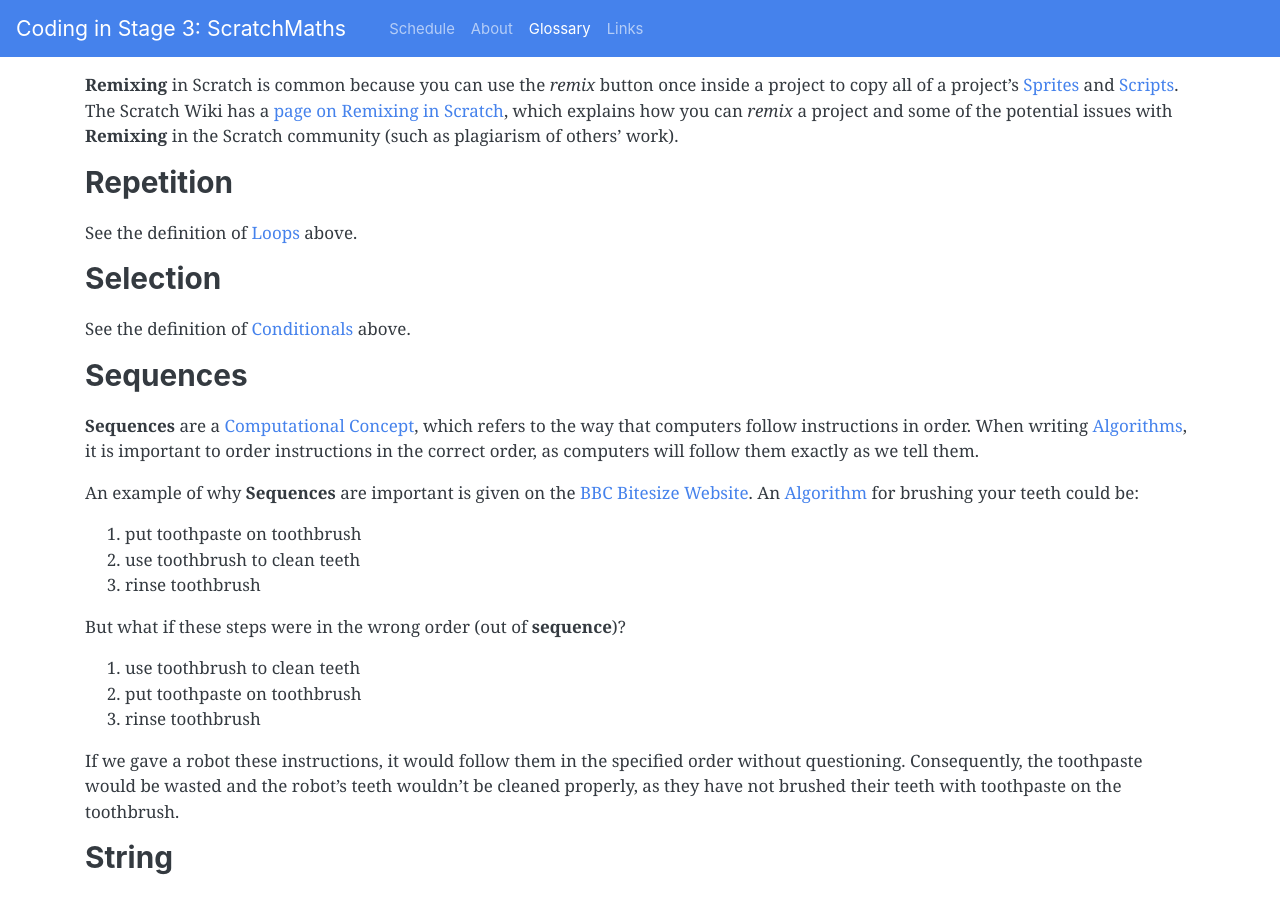
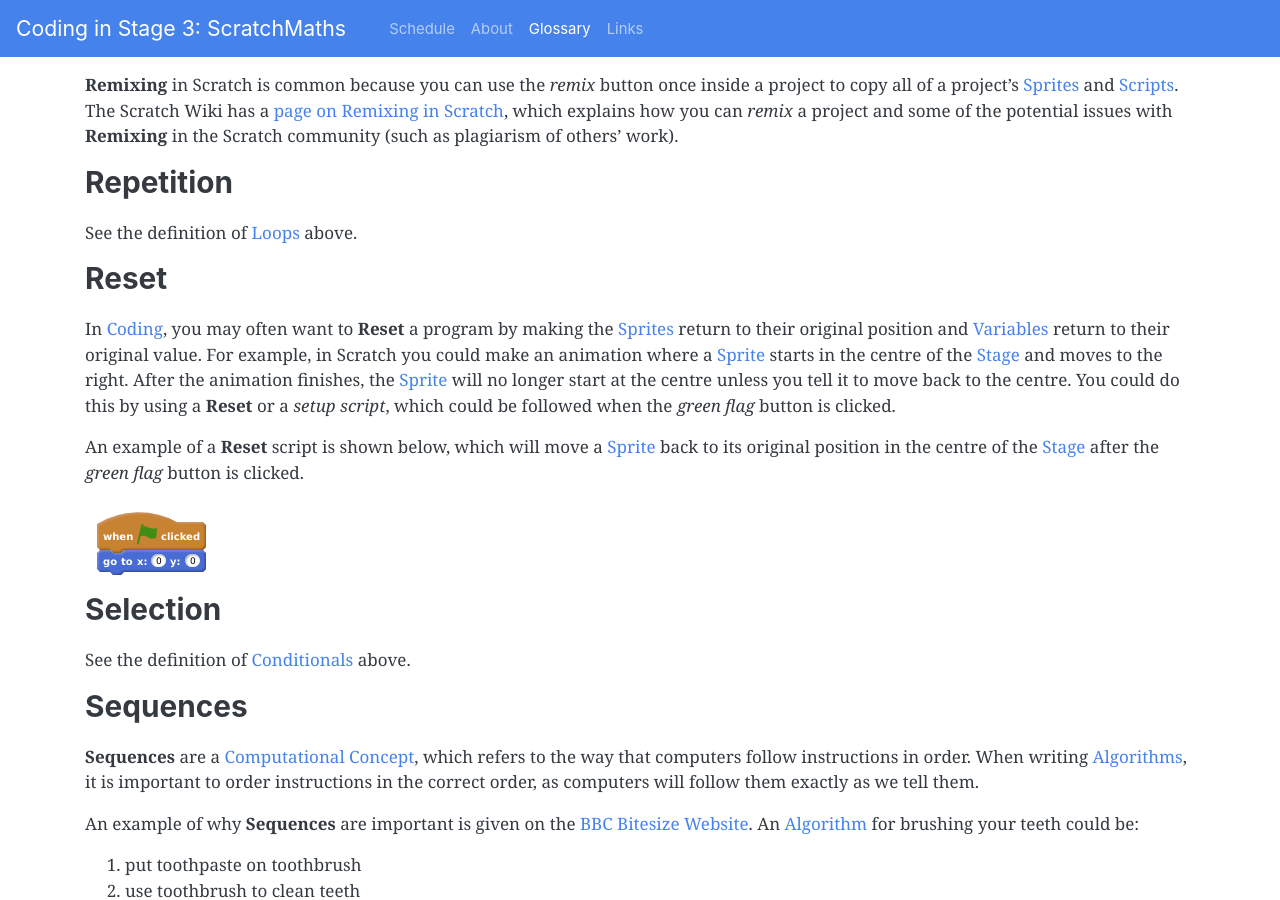
Before and after one commit to cs4s/2018, a Jekyll site: the page built from maths/glossary/index.md, in a window 1280 px wide and 900 px high, scrolled down 8925 px. Built offline with Jekyll 4.4.1, drawn with Linux system fonts in a browser that asks for light colours.

Commit message:
Changes ScratchMaths glossary to include reset definition

```diff
--- a/maths/glossary/index.md
+++ b/maths/glossary/index.md
@@ -395,6 +395,21 @@
 
 See the definition of [Loops](#loops) above.
 
+### Reset
+
+In [Coding](#coding), you may often want to **Reset** a program by making the [Sprites](#sprite) return to their original position and [Variables](#variables) return to their original value.
+For example, in Scratch you could make an animation where a [Sprite](#sprite) starts in the centre of the [Stage](#stage) and moves to the right.
+After the animation finishes, the [Sprite](#sprite) will no longer start at the centre unless you tell it to move back to the centre.
+You could do this by using a **Reset** or a *setup script*, which could be followed when the *green flag* button is clicked.
+
+An example of a **Reset** script is shown below, which will move a [Sprite](#sprite) back to its original position in the centre of the [Stage](#stage) after the *green flag* button is clicked.
+
+~~~
+when gf clicked
+	go to x: (0) y: (0)
+~~~
+{: .language-scratch}
+
 ### Selection
 
 See the definition of [Conditionals](#conditionals) above.
```
Also changed, not shown: maths/week-3/index.md (+1 -1 lines).
